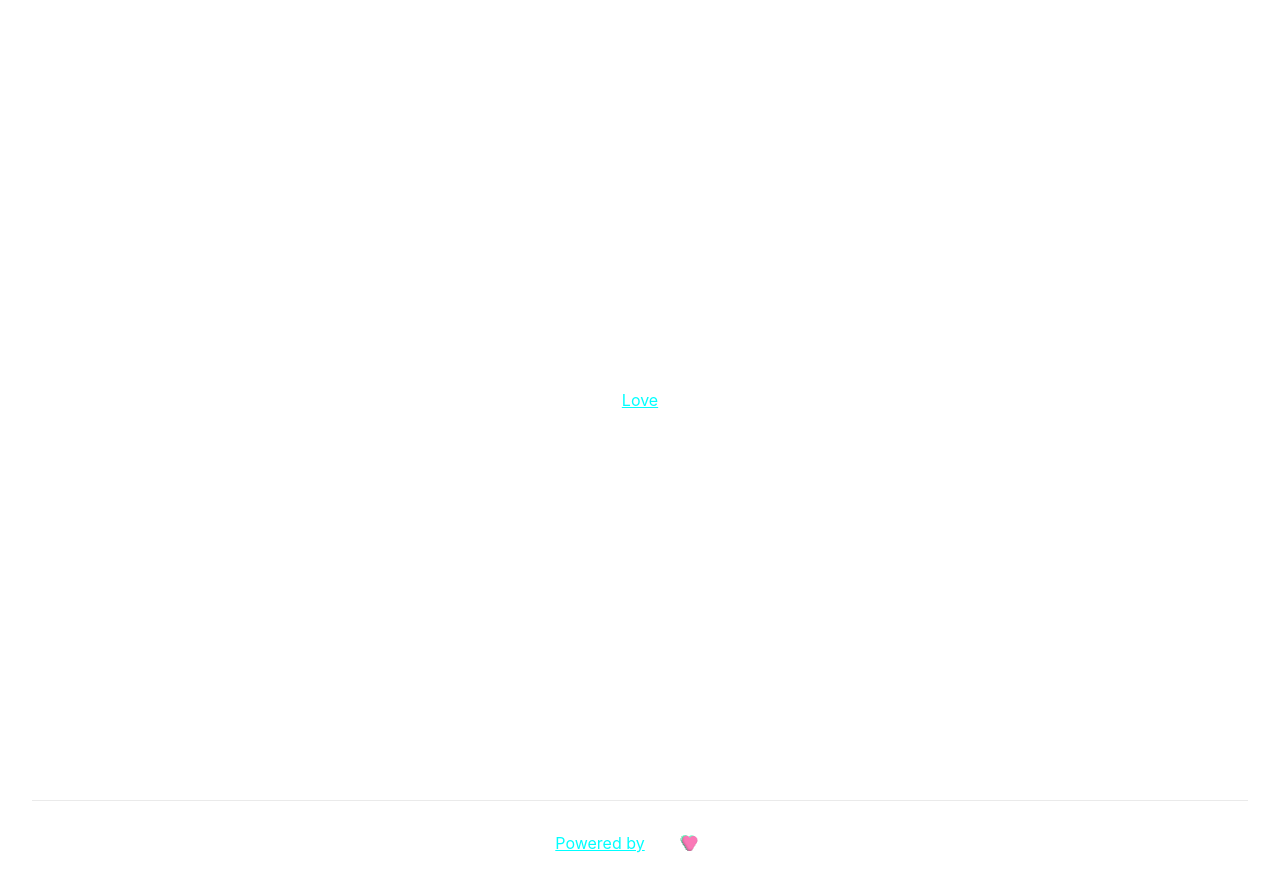
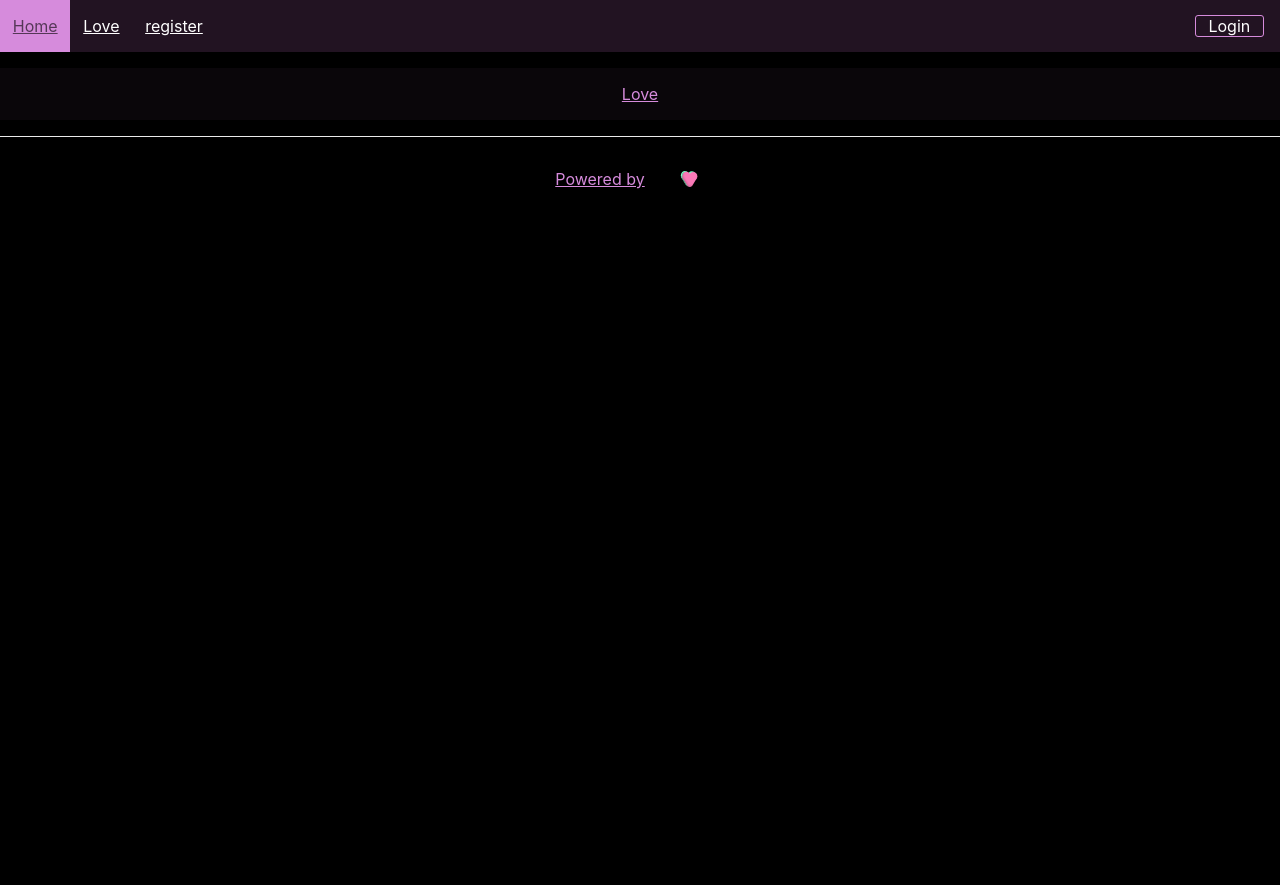
Before and after one commit to wchorski/pinkinc, a Next.js app: page / in a window 1280 px wide. After the commit the page ends 800 px from the top, so only its background shows below. Built offline with nearby package versions, Linux system fonts and the light colour scheme; no server answers.

Commit message:
style, logo, show chart for unauthorized

```diff
--- a/pages/index.tsx
+++ b/pages/index.tsx
@@ -7,21 +7,26 @@ import connectDB from '../db/connection'
 import User from '../models/user'
 import defaultUsersJSON from '../config/defaultUsers.json'
 import styles from '../styles/Home.module.css'
+import { Navbar } from '../components/Navbar'
 
 
 const Home: NextPage = () => {
 
 
   return (
-    <div className={styles.container}>
+    <>
       <Head>
         <title>Next Love</title>
         <meta name="description" content="A love letter by William Chorski" />
         <link rel="icon" href="/favicon.ico" />
       </Head>
 
-      <main className={styles.main}>
-        <Link href={`/love`}   > Love </Link>
+      <Navbar />
+
+      <main className='mainBody'>
+        <section style={{ textAlign: "center" }}>
+          <Link href={`/love`} > Love </Link>
+        </section>
         {/* <h1 className={styles.title}>
           Welcome to <a href="https://nextjs.org">Next.js!</a>
         </h1>
@@ -74,7 +79,7 @@ const Home: NextPage = () => {
           </span>
         </a>
       </footer>
-    </div>
+    </>
   )
 }
 
--- a/styles/Navbar.styled.js
+++ b/styles/Navbar.styled.js
@@ -2,16 +2,16 @@ import styled from 'styled-components'
 
 
 export const StyledNavBar = styled.div`
+  background-color: var(--color-nav);
   width: 100%;
   /* background-color: var(--color-base); */
   position: sticky;
   top: 0rem;
-  margin-bottom: 1rem;
+  /* margin-bottom: 1rem; */
   z-index: 500;
 
 
   .nav-bg-main{
-    background-color: var(--color-base);
     // width: 100%;
     max-width: var(--width-cont);
     margin: 0 auto;
@@ -20,12 +20,17 @@ export const StyledNavBar = styled.div`
     flex-direction: column;
     // align-items: center;
     justify-content: flex-start;
+
+    position: relative;
   }
   .nav-bg-sub{
     // background-color: #1a1a22;
     // box-shadow: #0000008a 3px 3px 5px;
     // max-width: var(--width-cont);
     // margin: 0 auto;
+    position: absolute;
+    top: 15px;
+    right: 0;
 
     display: flex;
     flex-direction: column;
--- a/styles/globals.scss
+++ b/styles/globals.scss
@@ -5,39 +5,56 @@
 
 
 
+* {
+  box-sizing: border-box;
+  transition: .2s;
+}
+
 html,
 body {
+  background-color: var(--color-base);
   padding: 0;
   margin: 0;
   font-family: -apple-system, BlinkMacSystemFont, Segoe UI, Roboto, Oxygen,
     Ubuntu, Cantarell, Fira Sans, Droid Sans, Helvetica Neue, sans-serif;
 }
 
+main.mainBody {
+  background-color: black;
+  max-width: var(--width-cont);
+  margin: 0 auto;
+}
+
+section {
+  padding: 1em;
+  margin: 1em 0;
+  background-color: var(--color-bg);
+}
+
 a {
   /* color: inherit; */
-  color: aqua;
-  /* text-decoration: none; */
+  color: var(--color-highlight)
+    /* text-decoration: none; */
 }
+
 a:hover {
   color: cadetblue;
 }
 
-* {
-  box-sizing: border-box;
-  transition: .2s;
-}
 
 button {
   cursor: pointer;
 }
+
 // TODO make btn--inline btn--big btn--mid
-.btn{
+.btn {
   background-color: transparent;
   border: solid 1px var(--color-highlight);
   border-radius: 3px;
-  padding: 0 .5rem;
+  padding: 0 .8rem;
+  text-decoration: none;
 
-  &:hover{
+  &:hover {
     background-color: var(--color-highlight);
     color: black;
   }
@@ -47,6 +64,7 @@ button {
   html {
     color-scheme: dark;
   }
+
   body {
     color: white;
     background: black;
--- a/styles/haiku.scss
+++ b/styles/haiku.scss
@@ -1,8 +1,10 @@
-.haiku{
+.haiku {
   background-color: antiquewhite;
   color: black;
   padding: 1em;
   margin: 1em;
   border-radius: 10px;
   text-align: center;
+  max-width: 20em;
+  margin: 0 auto;
 }
--- a/styles/heartCont.scss
+++ b/styles/heartCont.scss
@@ -1,19 +1,19 @@
-.scoreboard{
+.scoreboard {
   display: flex;
   flex-wrap: wrap;
 
-  .user{
+  .user {
     display: flex;
     align-items: center;
     margin-right: 1rem;
 
-    h3{
+    h3 {
       margin-right: .3rem;
     }
   }
 }
 
-.heart-cont{
+.heart-cont {
 
   border: solid white 2px;
   position: relative;
@@ -22,7 +22,9 @@
   justify-content: center;
   align-items: center;
 
-  .btn-heart{
+  padding-bottom: 1em;
+
+  .btn-heart {
     background-color: var(--color-highlight);
     border: solid white 3px;
     border-radius: 30px;
@@ -32,17 +34,17 @@
     right: 10%;
     transition: .01s;
 
-    &:hover{
+    &:hover {
       background-color: white;
       color: var(--color-highlight);
     }
 
-    &:active{
+    &:active {
       background-color: var(--color-highlight);
       border: solid var(--color-highlight) 3px;
     }
 
-    svg{
+    svg {
       font-size: 50px;
 
     }
--- a/styles/variables.scss
+++ b/styles/variables.scss
@@ -1,8 +1,9 @@
-:root{
-  --color-base: #283530;
-  --color-bg: #22322bdf;
-  --color-highlight: #93acc0;
-  --color-alt: #d590c5;
+:root {
+  --color-base: #000000;
+  --color-bg: #0a060a;
+  --color-nav: #221322;
+  --color-highlight: #d68bdc;
+  --color-alt: #8d71ca;
   --color-text: hsl(0, 0%, 100%);
   --width-cont: 1800px;
 }
```
Also changed, not shown: components/HeartChart.js (+9 -9 lines), components/Navbar.jsx (+5 -4 lines), pages/love.jsx (+30 -47 lines), types/next-auth.d.ts (added, +13 -0 lines), 4 other files (tests, documents, lock files or other folders).
